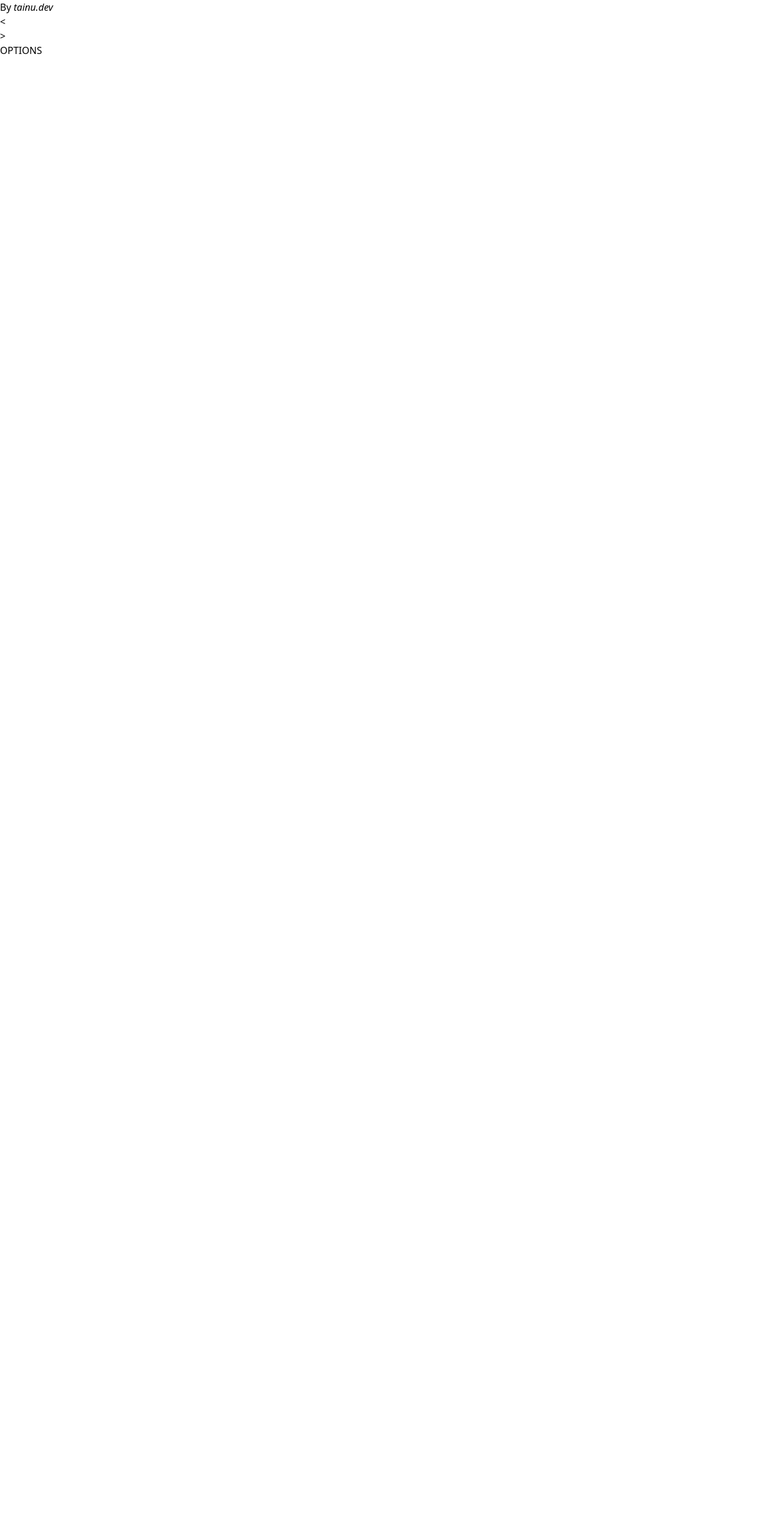
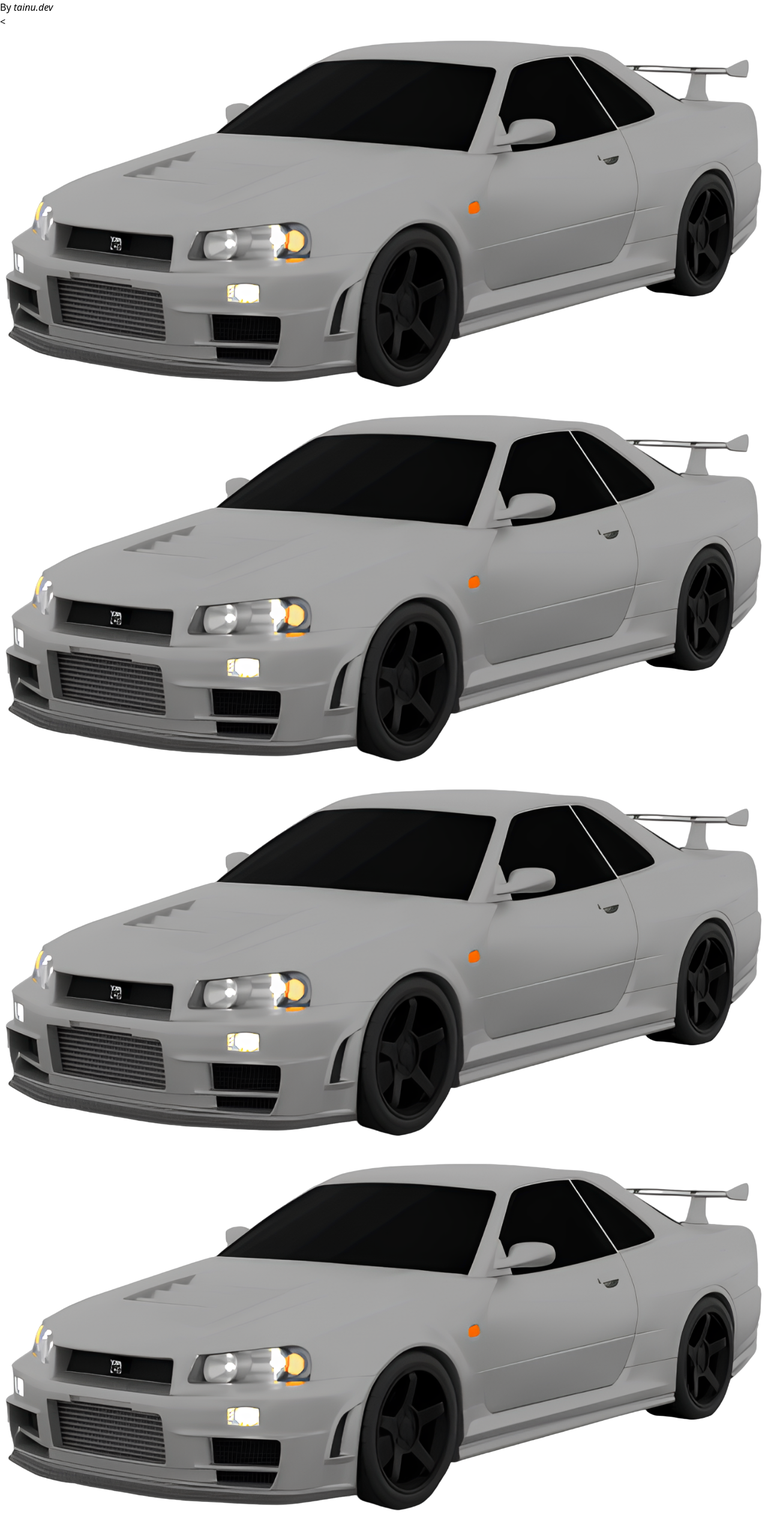
Before and after one commit to Thainno/carShow, a Next.js app: page /cars/supra in a window 1280 px wide. Shown: the part 5395-7940 px from the top of the page at 60% size. Before the commit the page ends 5491 px from the top, so only its background shows below. Built offline with nearby package versions, Linux system fonts and the light colour scheme.

Commit message:
start CarRoll

```diff
--- a/src/components/cars/CarRoll.js
+++ b/src/components/cars/CarRoll.js
@@ -1,12 +1,25 @@
 export default function CarRoll() {
   return (
-    <div className="flex flex-row items-center justify-center gap-4">
-      <span className="text-cyan-50">{"<"}</span>
-      <div className="w-16 h-16 bg-white"></div>
-      <div className="w-16 h-16 bg-white"></div>
-      <div className="w-16 h-16 bg-white"></div>
-      <div className="w-16 h-16 bg-white"></div>
-      <span className="text-cyan-50">{">"}</span>
+    <div className="flex flex-row items-center justify-center relative w-64 h-16">
+      <span className="text-cyan-50 absolute -left-2">{"<"}</span>
+      <img
+        src="/images/cars/gtr-r34.png"
+        className="w-16 h-8 absolute left-4 top-1.5"
+      ></img>
+      <img
+        src="/images/cars/gtr-r34.png"
+        className="w-20 h-10 absolute left-8 top-2"
+      ></img>
+      <img src="/images/cars/gtr-r34.png" className="w-22 h-12 absolute"></img>
+      <img
+        src="/images/cars/gtr-r34.png"
+        className="w-20 h-10 absolute right-8 top-2"
+      ></img>
+      <img
+        src="/images/cars/gtr-r34.png"
+        className="w-16 h-8 absolute right-4 top-1.5"
+      ></img>
+      <span className="text-cyan-50 absolute -right-2">{">"}</span>
     </div>
   );
 }
```
